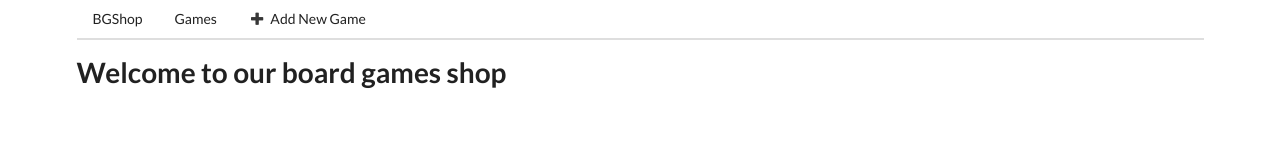
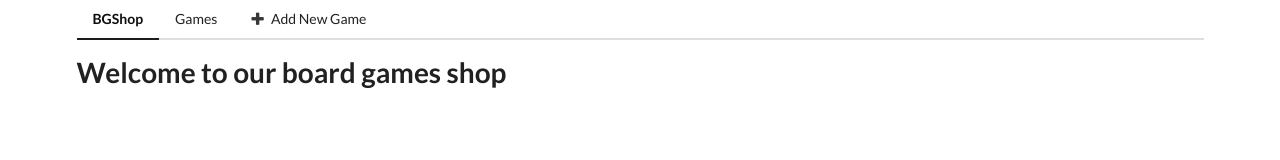
Before and after one commit to lowfi01/bookshop-react-app, a React (Create React App) app: page / in a window 1280 px wide. Shown: the top 160 px of the page. Built offline with nearby package versions, Linux system fonts and the light colour scheme.

Commit message:
Use NavLink Refactor

```diff
--- a/src/components/TopNavigation.js
+++ b/src/components/TopNavigation.js
@@ -1,17 +1,17 @@
 import React from "react";
-import { Link } from "react-router-dom";
+import { NavLink } from "react-router-dom";
 
 const TopNavigation = ({ showGameForm, showPublisher }) => (
   <div className="ui secondary pointing menu">
-    <Link to="/" className="item">
+    <NavLink exact to="/" className="item">
       BGShop
-    </Link>
-    <Link to="/games " className="item">
+    </NavLink>
+    <NavLink exact to="/games " className="item">
       Games
-    </Link>
-    <Link to="/games/new " className="item">
+    </NavLink>
+    <NavLink exact to="/games/new " className="item">
       <i className="icon plus" /> Add New Game
-    </Link>
+    </NavLink>
   </div>
 );
 
```
